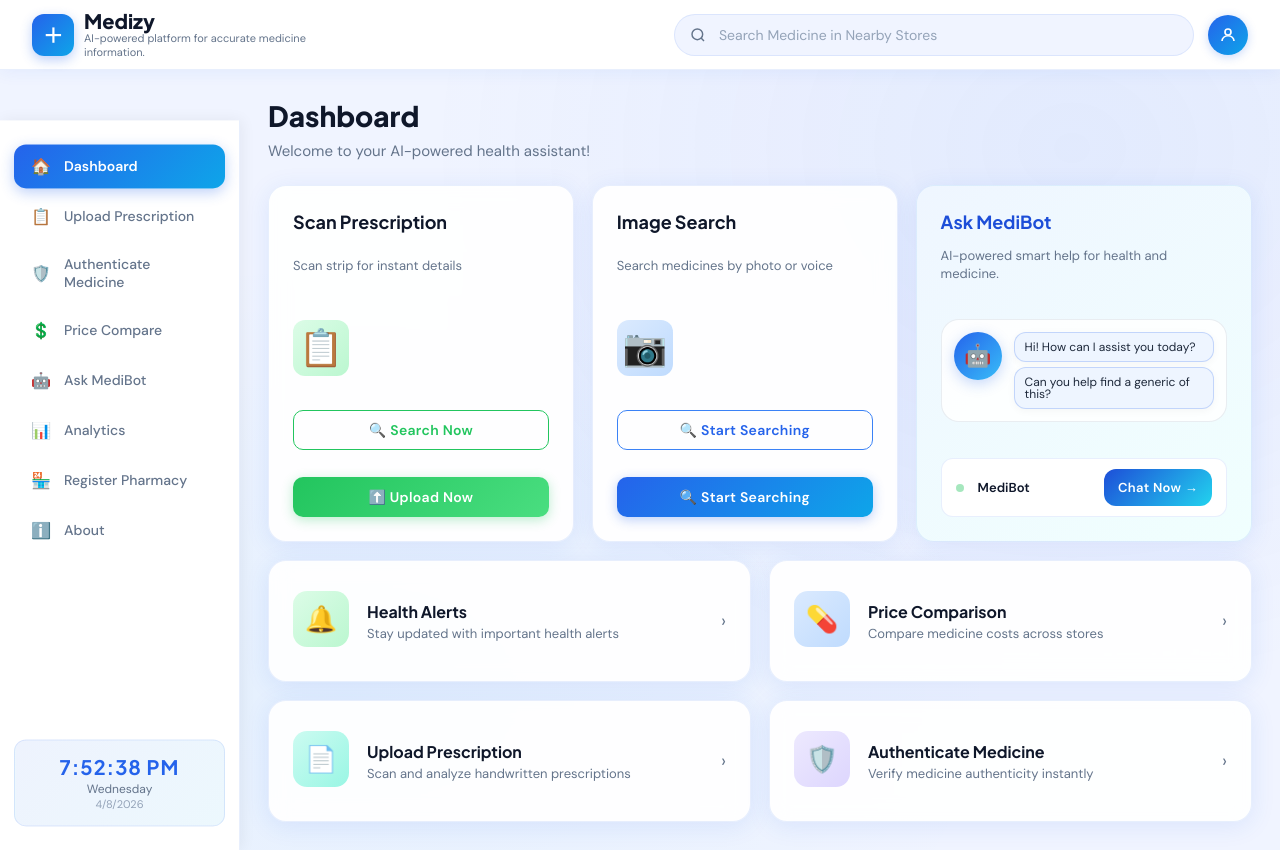
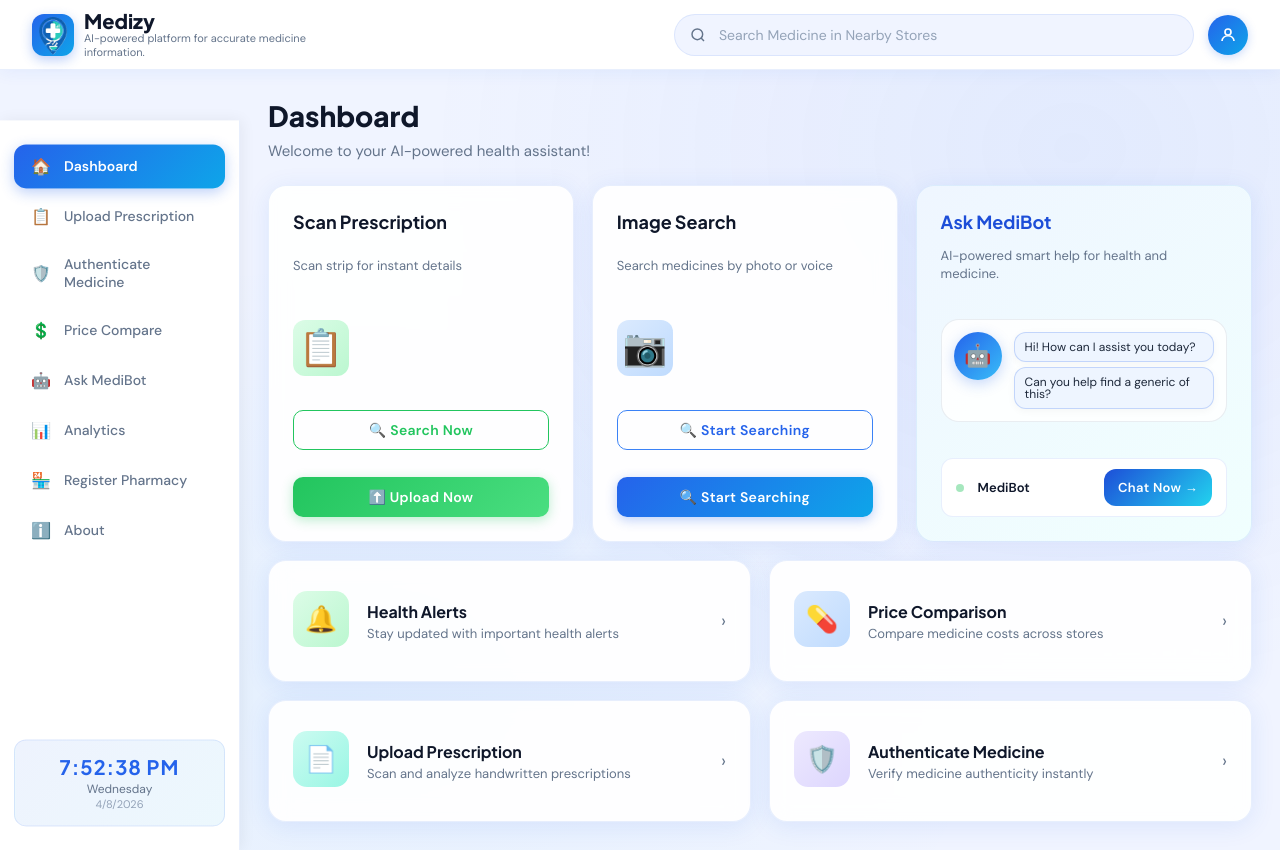
Before and after one commit to Asjad-ux/medizy, a website: page frontend/dashboard.html in a window 1280 px wide. Drawn offline with Linux system fonts and the light colour scheme.

Commit message:
enhanced the ui

```diff
--- a/frontend/dashboard.html
+++ b/frontend/dashboard.html
@@ -12,7 +12,7 @@
 <!-- TOPBAR -->
 <div class="topbar">
     <div class="brand" onclick="go('dashboard.html')">
-        <div class="brand-icon">＋</div>
+        <div class="brand-icon"><img src="assets/logo.png" onerror="this.parentElement.textContent='＋'"></div>
         <div class="brand-text">
             <h2>Medizy</h2>
             <p>AI-powered platform for accurate medicine information.</p>
```
